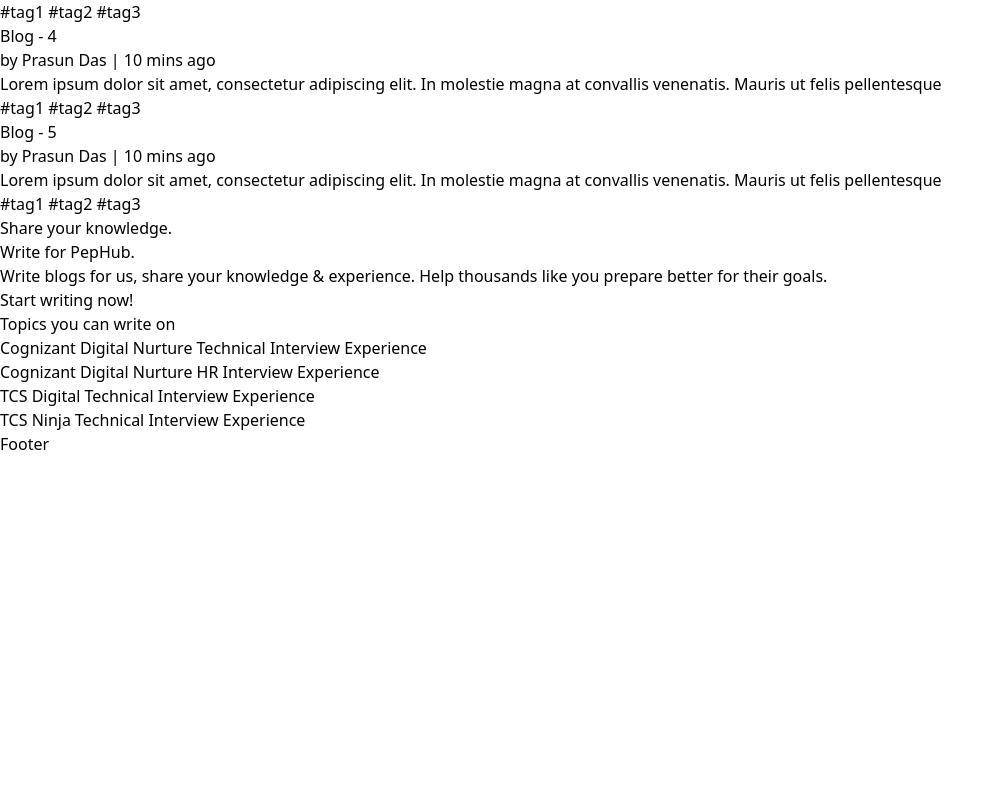
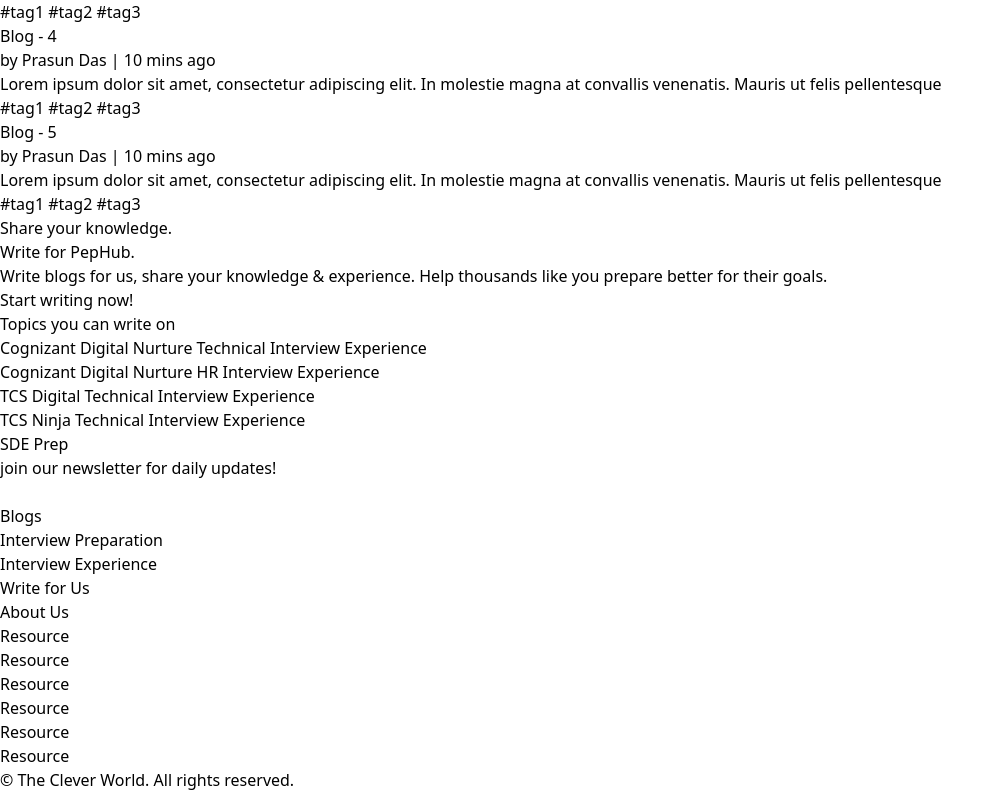
Before and after one commit to rohitroy-github/spyder-pephub, a React (Vite) app: page / in a window 1280 px wide. Shown: the part 1056-1848 px from the top of the page, without its empty margins (0-1004 px from the left). Before the commit the page ends 1512 px from the top, so only its background shows below. Built offline with nearby package versions, Linux system fonts and the light colour scheme.

Commit message:
Footer structure donw !

```diff
--- a/src/components/Footer.jsx
+++ b/src/components/Footer.jsx
@@ -1,7 +1,58 @@
 import React from "react";
 
 const Footer = () => {
-  return <div>Footer</div>;
+  return (
+    <>
+      <div>
+        {/* topFooterPartDiv */}
+        <div>
+          {/* div-1 */}
+          <div>
+            <h1>SDE Prep</h1>
+            {/* socialIconsDiv */}
+            <div>
+              <img></img>
+              <img></img>
+              <img></img>
+            </div>
+            <p>join our newsletter for daily updates!</p>
+            {/* subscribeSection */}
+            <div>
+              <input></input>
+              <button></button>
+            </div>
+          </div>
+
+          {/* div-2 */}
+          <div>
+            <p>Blogs</p>
+            <p>Interview Preparation</p>
+            <p>Interview Experience</p>
+            <p>Write for Us</p>
+            <p>About Us</p>
+          </div>
+
+          {/* div-3 */}
+          <div>
+            <p>Resource</p>
+            <p>Resource</p>
+            <p>Resource</p>
+            <p>Resource</p>
+            <p>Resource</p>
+            <p>Resource</p>
+          </div>
+        </div>
+
+        {/* middleSeparatorLine */}
+        <div></div>
+
+        {/*bottomFooterPart */}
+        <div>
+          <p>© The Clever World. All rights reserved.</p>
+        </div>
+      </div>
+    </>
+  );
 };
 
 export default Footer;
```
